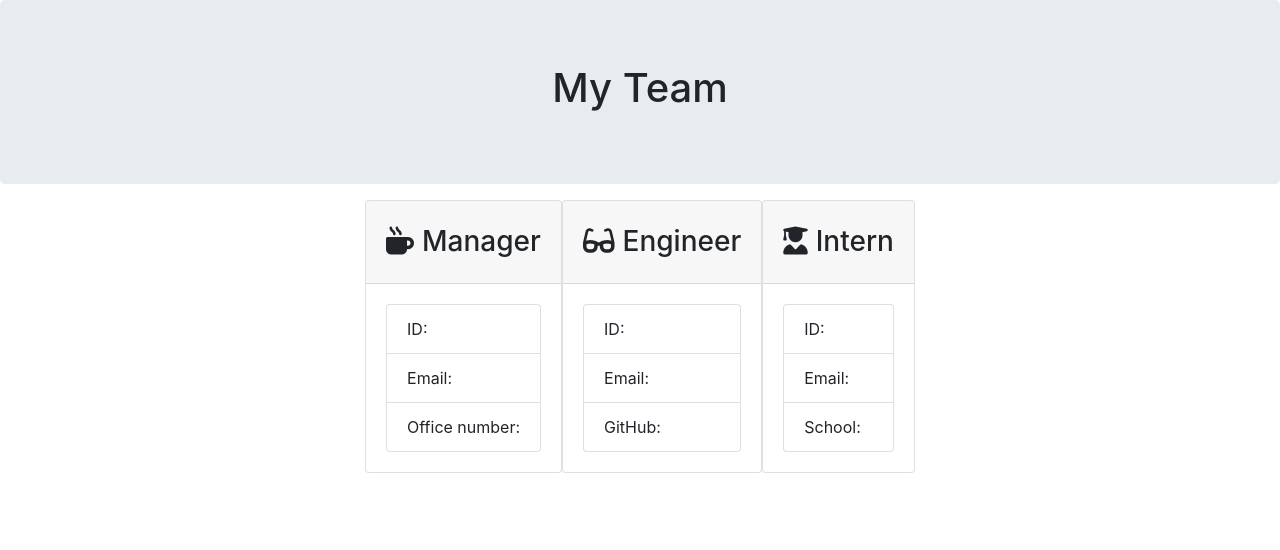
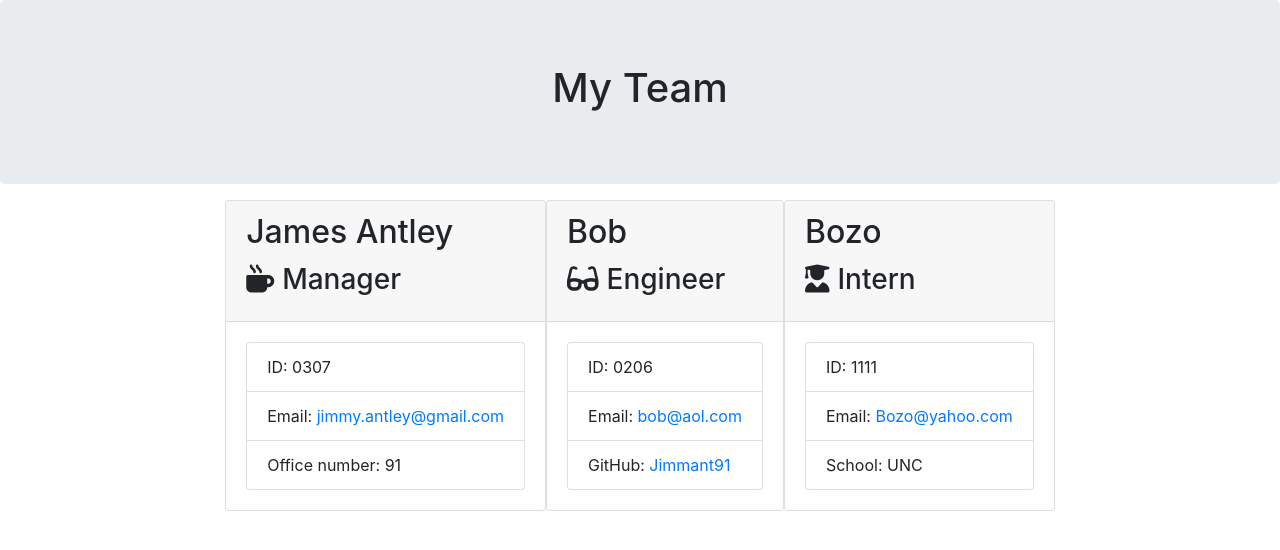
Before and after one commit to Jimmant91/Team_Profile_Generator, a website: page dist/index.html in a window 1280 px wide. Drawn offline with nearby package versions, Linux system fonts and the light colour scheme.

Commit message:
proper README

```diff
--- a/dist/index.html
+++ b/dist/index.html
@@ -24,42 +24,42 @@
 
         <div class="card employee-card">
         <div class="card-header">
-            <h2 class="card-title"></h2>
+            <h2 class="card-title">James Antley</h2>
             <h3 class="card-title"><i class="fas fa-mug-hot mr-2"></i>Manager</h3>
         </div>
         <div class="card-body">
             <ul class="list-group">
-                <li class="list-group-item">ID: </li>
-                <li class="list-group-item">Email: <a href="mailto:"></a></li>
-                <li class="list-group-item">Office number: </li>
+                <li class="list-group-item">ID: 0307</li>
+                <li class="list-group-item">Email: <a href="mailto:jimmy.antley@gmail.com">jimmy.antley@gmail.com</a></li>
+                <li class="list-group-item">Office number: 91</li>
             </ul>
         </div>
     </div>
 
         <div class="card employee-card">
     <div class="card-header">
-        <h2 class="card-title"></h2>
+        <h2 class="card-title">Bob</h2>
         <h3 class="card-title"><i class="fas fa-glasses mr-2"></i>Engineer</h3>
     </div>
     <div class="card-body">
         <ul class="list-group">
-            <li class="list-group-item">ID: </li>
-            <li class="list-group-item">Email: <a href="mailto:"></a></li>
-            <li class="list-group-item">GitHub: <a href="https://github.com/" target="_blank" rel="noopener noreferrer"></a></li>
+            <li class="list-group-item">ID: 0206</li>
+            <li class="list-group-item">Email: <a href="mailto:bob@aol.com">bob@aol.com</a></li>
+            <li class="list-group-item">GitHub: <a href="https://github.com/Jimmant91" target="_blank" rel="noopener noreferrer">Jimmant91</a></li>
         </ul>
     </div>
 </div>
 
         <div class="card employee-card">
     <div class="card-header">
-        <h2 class="card-title"></h2>
+        <h2 class="card-title">Bozo</h2>
         <h3 class="card-title"><i class="fas fa-user-graduate mr-2"></i>Intern</h3>
     </div>
     <div class="card-body">
         <ul class="list-group">
-            <li class="list-group-item">ID: </li>
-            <li class="list-group-item">Email: <a href="mailto:"></a></li>
-            <li class="list-group-item">School: </li>
+            <li class="list-group-item">ID: 1111</li>
+            <li class="list-group-item">Email: <a href="mailto:Bozo@yahoo.com">Bozo@yahoo.com</a></li>
+            <li class="list-group-item">School: UNC</li>
         </ul>
     </div>
 </div>
```
Also changed, not shown: README.md, img/htmlScreenshot.png (added).
